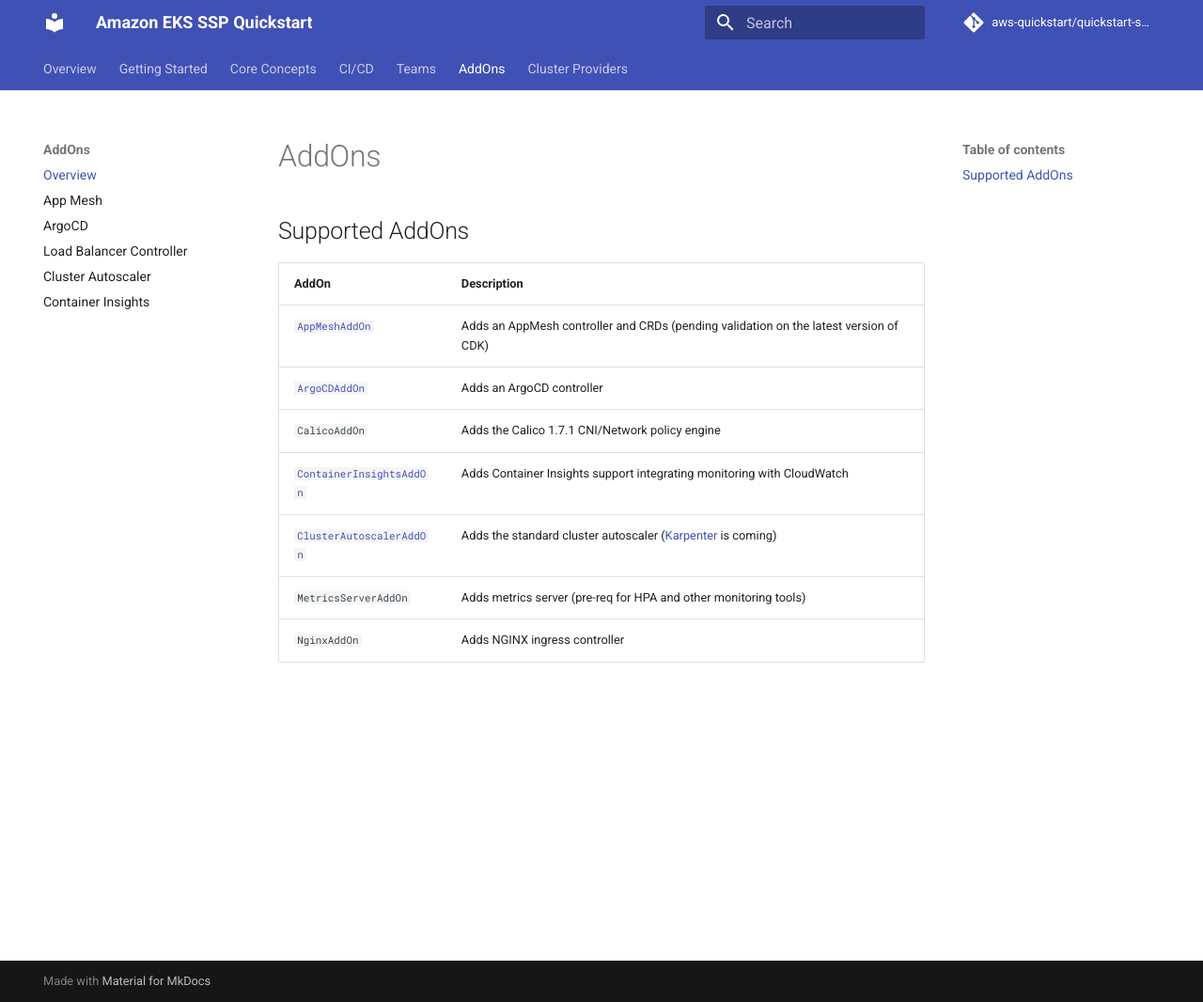
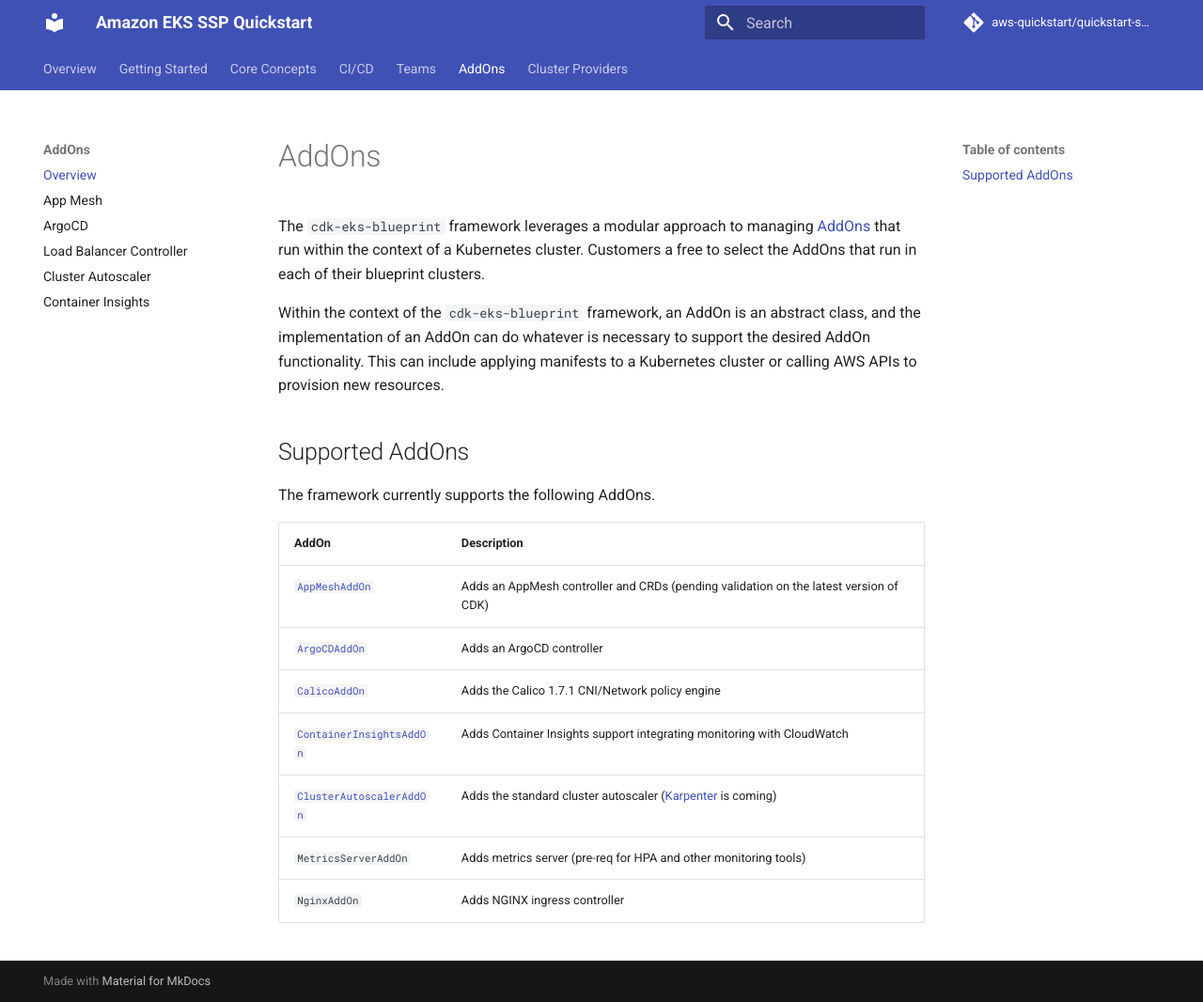
Before and after one commit to aws-quickstart/cdk-eks-blueprints, an MkDocs documentation site: the page built from docs/addons/index.md, in a window 1280 px wide and 1066 px high. Shown: the whole window at 94% size. Built offline with MkDocs 1.6.1 and Material for MkDocs 9.7.7, drawn with Linux system fonts in a browser that asks for light colours; comment, search, counter and statistics services are not loaded.

Commit message:
Adding small addon docs

```diff
--- a/docs/addons/index.md
+++ b/docs/addons/index.md
@@ -1,13 +1,19 @@
 # AddOns
+
+The `cdk-eks-blueprint` framework leverages a modular approach to managing [AddOns](https://kubernetes.io/docs/concepts/cluster-administration/addons/) that run within the context of a Kubernetes cluster. Customers a free to select the AddOns that run in each of their blueprint clusters.
+
+Within the context of the `cdk-eks-blueprint` framework, an AddOn is an abstract class, and the implementation of an AddOn can do whatever is necessary to support the desired AddOn functionality. This can include applying manifests to a Kubernetes cluster or calling AWS APIs to provision new resources.
 
 ## Supported AddOns
 
+The framework currently supports the following AddOns.
+
 | AddOn             | Description                                                                       |
 |-------------------|-----------------------------------------------------------------------------------|
-| [`AppMeshAddOn`](./app-mesh.md) | Adds an AppMesh controller and CRDs (pending validation on the latest version of CDK) |
-| [`ArgoCDAddOn`](./argo-cd.md) | Adds an ArgoCD controller |
-| `CalicoAddOn`            | Adds the Calico 1.7.1 CNI/Network policy engine |
-| [`ContainerInsightsAddOn`](./container-insights.md) | Adds Container Insights support integrating monitoring with CloudWatch |
-| [`ClusterAutoscalerAddOn`](./cluster-autoscaler.md) | Adds the standard cluster autoscaler ([Karpenter](https://github.com/awslabs/karpenter) is coming)|
+| [`AppMeshAddOn`](./app-mesh) | Adds an AppMesh controller and CRDs (pending validation on the latest version of CDK) |
+| [`ArgoCDAddOn`](./argo-cd) | Adds an ArgoCD controller |
+| [`CalicoAddOn`](./calico) | Adds the Calico 1.7.1 CNI/Network policy engine |
+| [`ContainerInsightsAddOn`](./container-insights) | Adds Container Insights support integrating monitoring with CloudWatch |
+| [`ClusterAutoscalerAddOn`](./cluster-autoscaler) | Adds the standard cluster autoscaler ([Karpenter](https://github.com/awslabs/karpenter) is coming)|
 | `MetricsServerAddOn`| Adds metrics server (pre-req for HPA and other monitoring tools)|
-| `NginxAddOn`        | Adds NGINX ingress controller |
+| `NginxAddOn` | Adds NGINX ingress controller |
```
Also changed, not shown: docs/getting-started.md (+5 -3 lines).
